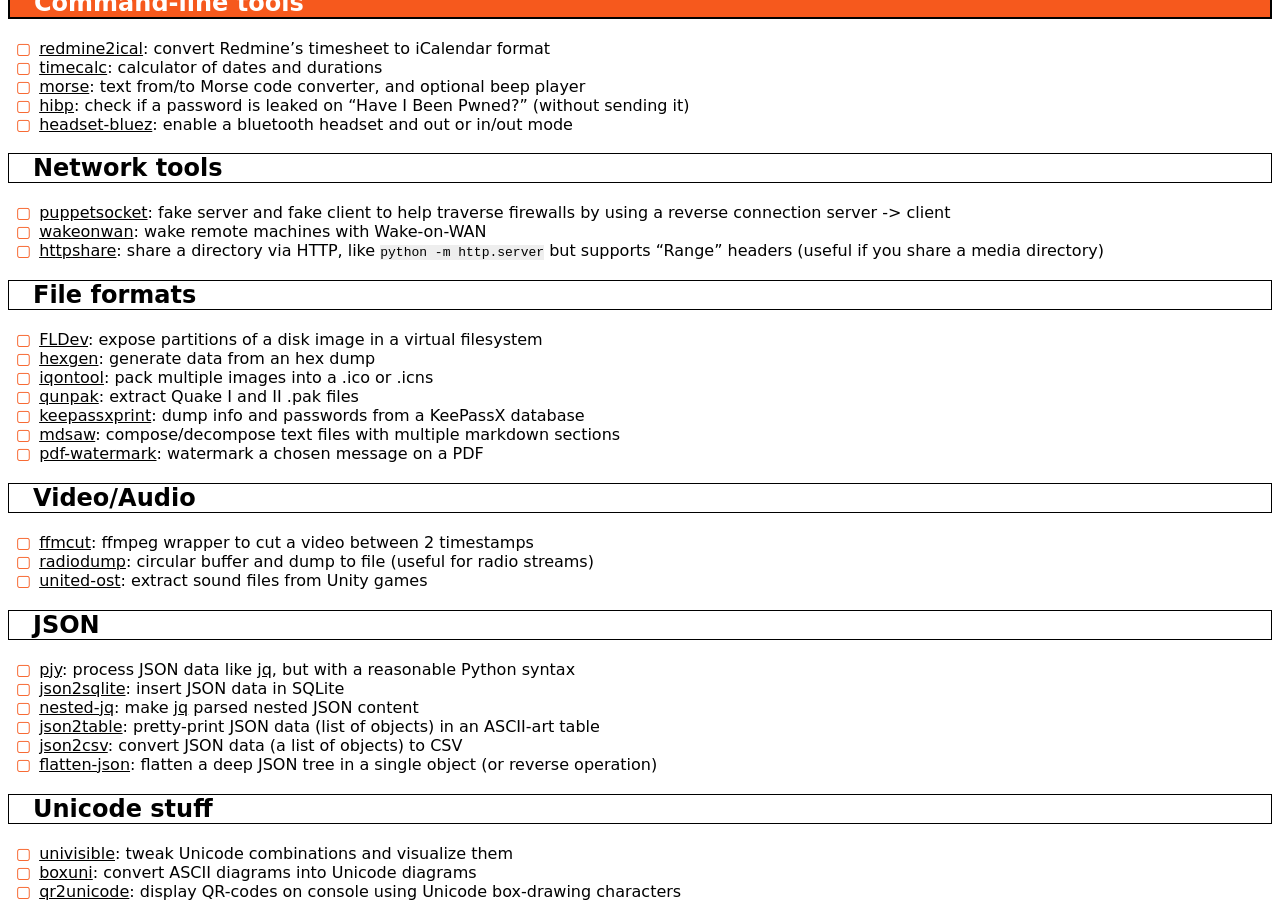
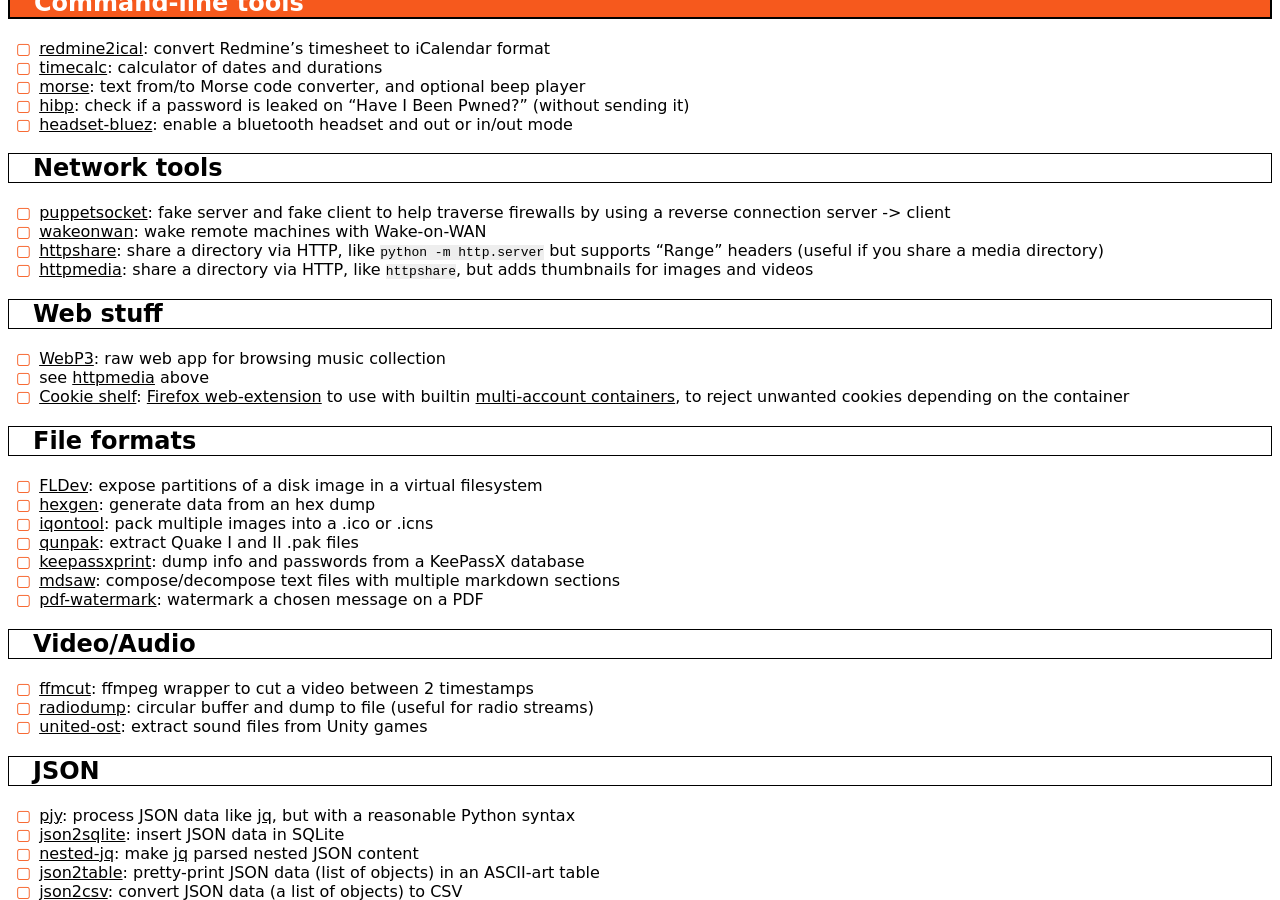
Before and after one commit to hydrargyrum/hydrargyrum.github.io, a Jekyll site: the page built from index-progs.md, in a window 1280 px wide and 900 px high, scrolled down 306 px. Built offline with Jekyll 4.4.1, drawn with Linux system fonts in a browser that asks for light colours.

Commit message:
index-progs.md: add web stuff

```diff
--- a/index-progs.md
+++ b/index-progs.md
@@ -28,6 +28,13 @@
 - [puppetsocket](https://gitlab.com/hydrargyrum/puppetsocket): fake server and fake client to help traverse firewalls by using a reverse connection server -> client
 - [wakeonwan](wakeonwan): wake remote machines with Wake-on-WAN
 - [httpshare](https://gitlab.com/hydrargyrum/attic/-/tree/master/httpshare): share a directory via HTTP, like `python -m http.server` but supports "Range" headers (useful if you share a media directory)
+- [httpmedia](https://gitlab.com/hydrargyrum/httpmedia): share a directory via HTTP, like `httpshare`, but adds thumbnails for images and videos
+
+
+## Web stuff
+- [WebP3](https://gitlab.com/hydrargyrum/webp3): raw web app for browsing music collection
+- see [httpmedia](https://gitlab.com/hydrargyrum/httpmedia) above
+- [Cookie shelf](https://gitlab.com/hydrargyrum/cookie-shelf): [Firefox web-extension](https://addons.mozilla.org/en-US/firefox/addon/cookie-shelf/) to use with builtin [multi-account containers](https://addons.mozilla.org/en-US/firefox/addon/multi-account-containers/), to reject unwanted cookies depending on the container
 
 
 ## File formats ##
```
Also changed, not shown: other parts of index-progs.md (+1 -1 lines).
